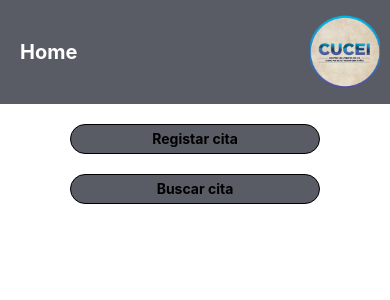
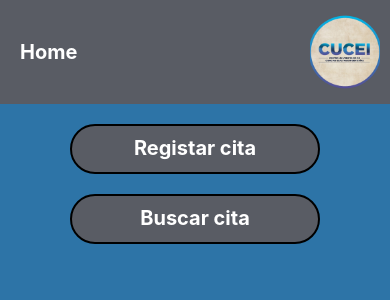
Before and after one commit to Hecgarx2/Cucei-Access, a React Native app: screen /Home in a window 390 px wide. Shown: the top 300 px of the page. Built offline with nearby package versions, Linux system fonts and the light colour scheme.

Commit message:
React Navigation and Routes

```diff
--- a/App.tsx
+++ b/App.tsx
@@ -7,17 +7,16 @@
 
 import React from 'react';
 import {
-  SafeAreaView,
   StyleSheet,
 } from 'react-native';
-import Form from './src/views/Form';
-import Home from './src/views/Home';
+import Home from './src/routes/Routes';
+import { SafeAreaProvider } from 'react-native-safe-area-context';
 
 function App(): JSX.Element {
   return (
-    <SafeAreaView>
+    <SafeAreaProvider>
       <Home />
-    </SafeAreaView>
+    </SafeAreaProvider>
   );
 }
 
--- a/src/componets/Header.js
+++ b/src/componets/Header.js
@@ -1,10 +1,11 @@
 import { View, Text, Image, StyleSheet } from 'react-native'
 import React from 'react'
+import { SafeAreaView } from 'react-native-safe-area-context';
 import { widthPercentageToDP as wp, heightPercentageToDP as hp } from 'react-native-responsive-screen';
 
 const Header = ({titulo}) => {
   return (
-    <View style={styles.container}>
+    <SafeAreaView style={styles.container}>
       <View style={styles.leftContairner}>
         <Text style={styles.titule}>{titulo}</Text>
       </View>
@@ -13,7 +14,7 @@ const Header = ({titulo}) => {
             style={styles.imgHeaderLogo}
         />
       </View>
-    </View>
+    </SafeAreaView>
   )
 }
 
--- /dev/null
+++ b/src/routes/Routes.js
@@ -0,0 +1,19 @@
+import { NavigationContainer } from '@react-navigation/native';
+import { createNativeStackNavigator } from '@react-navigation/native-stack';
+import Form from '../views/Form';
+import Home from '../views/Home';
+
+const Stack = createNativeStackNavigator();
+
+const Routes = () => {
+  return (
+    <NavigationContainer>
+      <Stack.Navigator>
+        <Stack.Screen name="Home" component={Home} options={{headerShown:false}} />
+        <Stack.Screen name="Form" component={Form} options={{headerShown:false}} />
+      </Stack.Navigator>
+    </NavigationContainer>
+  )
+}
+
+export default Routes
--- a/src/views/Form.js
+++ b/src/views/Form.js
@@ -1,5 +1,7 @@
 import React, { useState } from 'react';
 import { Text, StyleSheet, View, TextInput, TouchableOpacity } from 'react-native';
+import { heightPercentageToDP as hp } from 'react-native-responsive-screen';
+import { SafeAreaView } from 'react-native-safe-area-context';
 import DatePicker from 'react-native-date-picker';
 import Header from '../componets/Header'
 
@@ -13,7 +15,7 @@ const Form = () => {
   const [open, setOpen] = useState(false);
 
   return (
-    <View >
+    <SafeAreaView style={styles.background}>
       <Header titulo={'Registrar cita'}/>
       <Text
         style={styles.text}
@@ -84,7 +86,7 @@ const Form = () => {
         style={styles.boton} >
           <Text style={styles.textButton} >Guardar</Text>
       </TouchableOpacity>
-    </View>
+    </SafeAreaView>
   );
 };
 
@@ -108,7 +110,11 @@ const styles = StyleSheet.create({
   },
   textButton:{
     fontWeight: 'bold'
-  }
+  },
+  background:{
+    height: hp('100%'),
+    backgroundColor: '#2D74A7',
+  },
 });
 
 export default Form;
--- a/src/views/Home.js
+++ b/src/views/Home.js
@@ -1,13 +1,18 @@
 import { StyleSheet, Text, View, TouchableOpacity } from 'react-native'
 import React from 'react'
 import Header from '../componets/Header'
+import { SafeAreaView } from 'react-native-safe-area-context';
+import { heightPercentageToDP as hp } from 'react-native-responsive-screen';
 
-const Home = () => {
+const Home = ({navigation}) => {
   return (
-    <View>
+    <SafeAreaView style={styles.background}>
         <Header titulo={'Home'}/>
+        <View style={styles.container}>
           <TouchableOpacity
-            style={styles.boton} >
+              style={styles.boton}
+              onPress={() => navigation.navigate('Form')}
+              >
               <Text style={styles.textButton} >Registar cita</Text>
           </TouchableOpacity>
           <TouchableOpacity
@@ -15,30 +20,35 @@ const Home = () => {
               <Text style={styles.textButton} >Buscar cita</Text>
           </TouchableOpacity>
         </View>
+    </SafeAreaView>
   )
 }
 
 export default Home
-
+//2d74a7
 const styles = StyleSheet.create({
     boton:{
-        borderWidth: 1,
         width: 250,
-        height: 30,
+        height: 50,
+        borderWidth: 2,
         backgroundColor: "#595C64",
         borderRadius: 40,
         marginTop: 20,
-        marginLeft: 70,
         alignItems: 'center',
         padding: 5,
       },
-    text:{
+    textButton:{
+        fontWeight: 'bold',
         fontSize: 20,
-        marginLeft: 20,
         color: 'white',
         padding: 5,
+        textAlign: 'center',
       },
-    textButton:{
-        fontWeight: 'bold'
+    background:{
+        height: hp('100%'),
+        backgroundColor: '#2D74A7',
+    },
+    container:{
+      alignItems: 'center'
     }
 })
```
Also changed, not shown: src/views/Form0.js (deleted, +0 -43 lines). Lines whose indentation alone changed are shown as unchanged.
